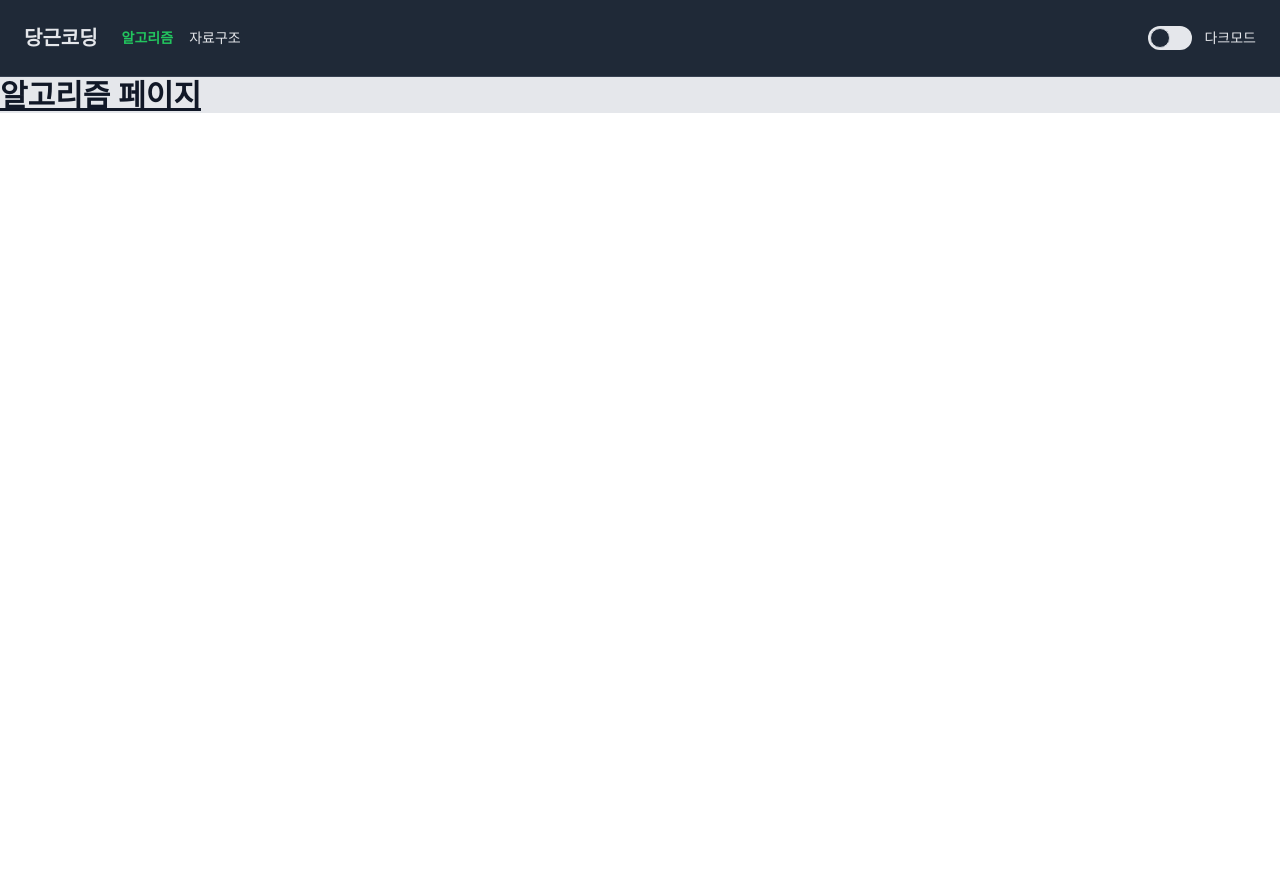
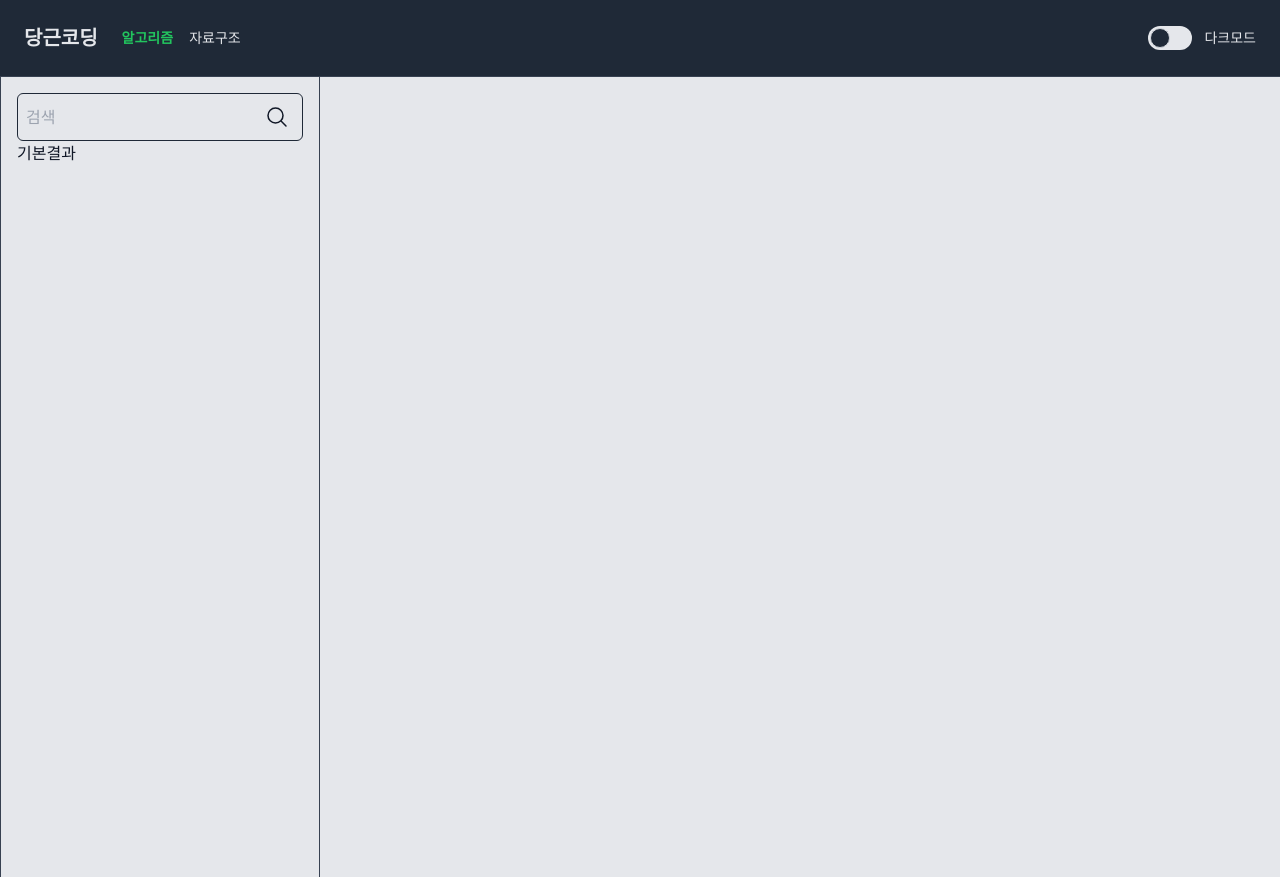
Before and after one commit to shyuuuuni/carrot-coding, a Next.js app: page /algorithm in a window 1280 px wide. Before the commit the page ends 800 px from the top, so only its background shows below. Built offline with nearby package versions, Linux system fonts and the light colour scheme.

Commit message:
feat: 사이드바에 검색 컴포넌트 추가

```diff
--- /dev/null
+++ b/src/components/atoms/Input.tsx
@@ -0,0 +1,31 @@
+import React, { useCallback } from "react";
+
+type Props = {
+  value: string;
+  onChange: React.ChangeEventHandler<HTMLInputElement>;
+  onSubmit: () => void;
+};
+
+export default function Input({ value, onChange, onSubmit }: Props) {
+  const handleKeyDown: React.KeyboardEventHandler<HTMLInputElement> =
+    useCallback(
+      (e) => {
+        if (e.key === "Enter") {
+          onSubmit();
+        }
+      },
+      [onSubmit]
+    );
+
+  return (
+    <input
+      className="h-full flex-grow appearance-none bg-inherit focus:outline-none"
+      value={value}
+      onChange={onChange}
+      onKeyDown={handleKeyDown}
+      type="text"
+      autoComplete="off"
+      placeholder="검색"
+    />
+  );
+}
--- /dev/null
+++ b/src/components/atoms/SearchIcon.tsx
@@ -0,0 +1,19 @@
+import React from "react";
+
+import { MagnifyingGlassIcon } from "@heroicons/react/24/outline";
+
+type Props = {
+  onClick: React.MouseEventHandler<HTMLButtonElement>;
+};
+
+export default function SearchIcon({ onClick }: Props) {
+  return (
+    <button
+      type="button"
+      className="h-full rounded-lg px-2 hover:bg-gray-300 focus:outline-none dark:hover:bg-gray-700"
+      onClick={onClick}
+    >
+      <MagnifyingGlassIcon className="h-6 w-6" />
+    </button>
+  );
+}
--- /dev/null
+++ b/src/components/molecules/SearchInput.tsx
@@ -0,0 +1,20 @@
+import React from "react";
+
+import Input from "@/components/atoms/Input";
+import SearchIcon from "@/components/atoms/SearchIcon";
+
+type Props = {
+  value: string;
+  onChange: React.ChangeEventHandler<HTMLInputElement>;
+  onSubmit: () => void;
+};
+
+export default function SearchInput({ value, onChange, onSubmit }: Props) {
+  return (
+    // eslint-disable-next-line jsx-a11y/label-has-associated-control
+    <label className="flex h-12 w-full items-center rounded-md border border-gray-800 bg-inherit p-2 dark:border-gray-200">
+      <Input value={value} onChange={onChange} onSubmit={onSubmit} />
+      <SearchIcon onClick={onSubmit} />
+    </label>
+  );
+}
--- /dev/null
+++ b/src/components/organisms/Sidebar.tsx
@@ -0,0 +1,35 @@
+import React, { useCallback, useState } from "react";
+
+import SearchInput from "@/components/molecules/SearchInput";
+
+export default function Sidebar() {
+  const [searchInput, setSearchInput] = useState("");
+  const [searchWord, setSearchWord] = useState("");
+  const isSearching = searchWord.length > 0;
+
+  // Handle on changing input box
+  const handleSearchChange: React.ChangeEventHandler<HTMLInputElement> =
+    useCallback(
+      ({ target: { value } }) => {
+        setSearchInput(value);
+      },
+      [setSearchInput]
+    );
+
+  // Handle on submitting input box
+  const handleSearchSubmit = useCallback(() => {
+    const filteredInput = searchInput.trim();
+    setSearchWord(filteredInput);
+  }, [searchInput, setSearchWord]);
+
+  return (
+    <div className="h-full w-80 border-l border-r border-gray-700 p-4">
+      <SearchInput
+        value={searchInput}
+        onChange={handleSearchChange}
+        onSubmit={handleSearchSubmit}
+      />
+      {isSearching ? <div>검색결과 for {searchWord}</div> : <div>기본결과</div>}
+    </div>
+  );
+}
--- a/src/components/templates/Layout.tsx
+++ b/src/components/templates/Layout.tsx
@@ -8,7 +8,7 @@ export default function Layout({ children }: Props) {
   return (
     <>
       <Navbar />
-      <main className="bg-gray-200 text-gray-900 dark:bg-gray-800 dark:text-gray-300">
+      <main className="h-full bg-gray-200 text-gray-900 dark:bg-gray-800 dark:text-gray-300">
         {children}
       </main>
     </>
--- a/src/pages/algorithm/index.tsx
+++ b/src/pages/algorithm/index.tsx
@@ -1,3 +1,5 @@
+import Sidebar from "@/components/organisms/Sidebar";
+
 export default function Algorithm() {
-  return <h1 className="text-3xl font-bold underline">알고리즘 페이지</h1>;
+  return <Sidebar />;
 }
--- a/src/styles/globals.css
+++ b/src/styles/globals.css
@@ -1,3 +1,12 @@
 @tailwind base;
 @tailwind components;
 @tailwind utilities;
+
+body,
+html {
+  height: 100%;
+}
+
+#__next {
+  height: 100%;
+}
```
